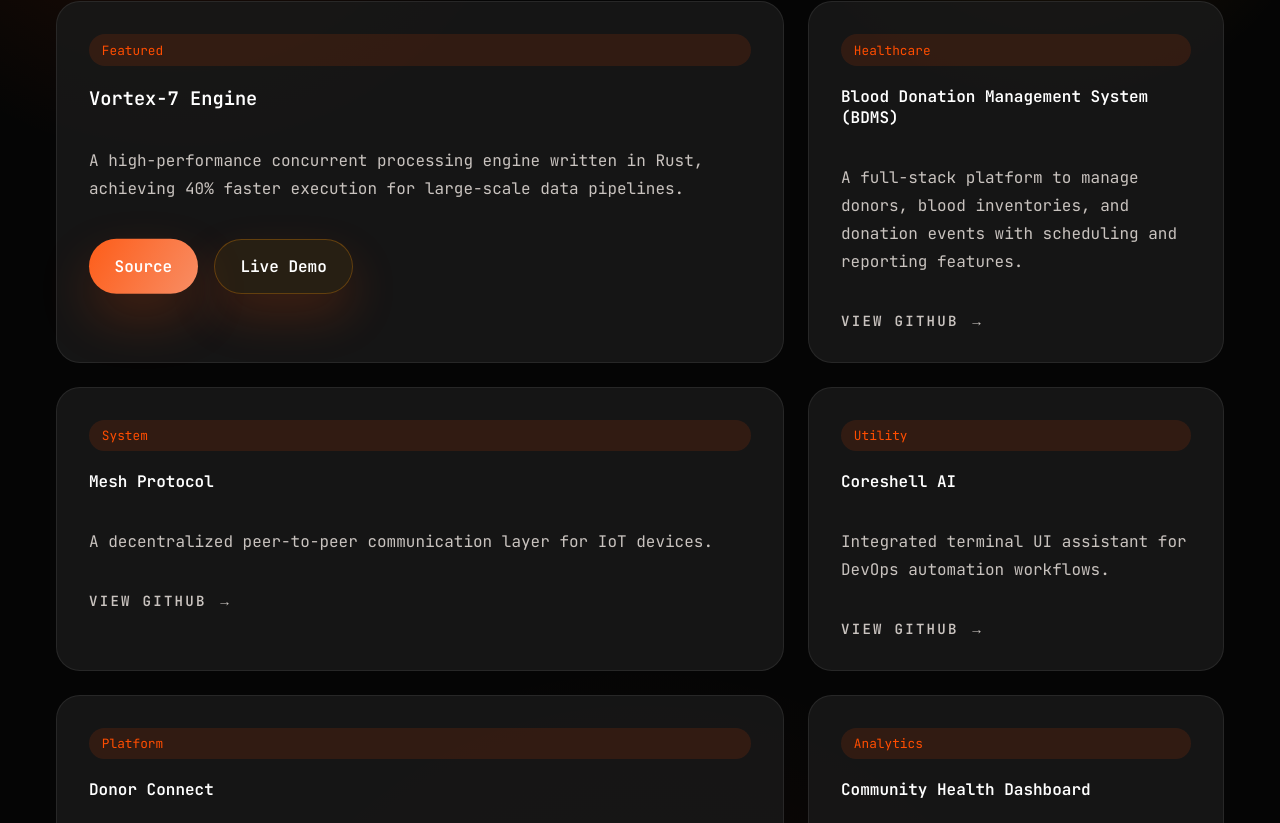
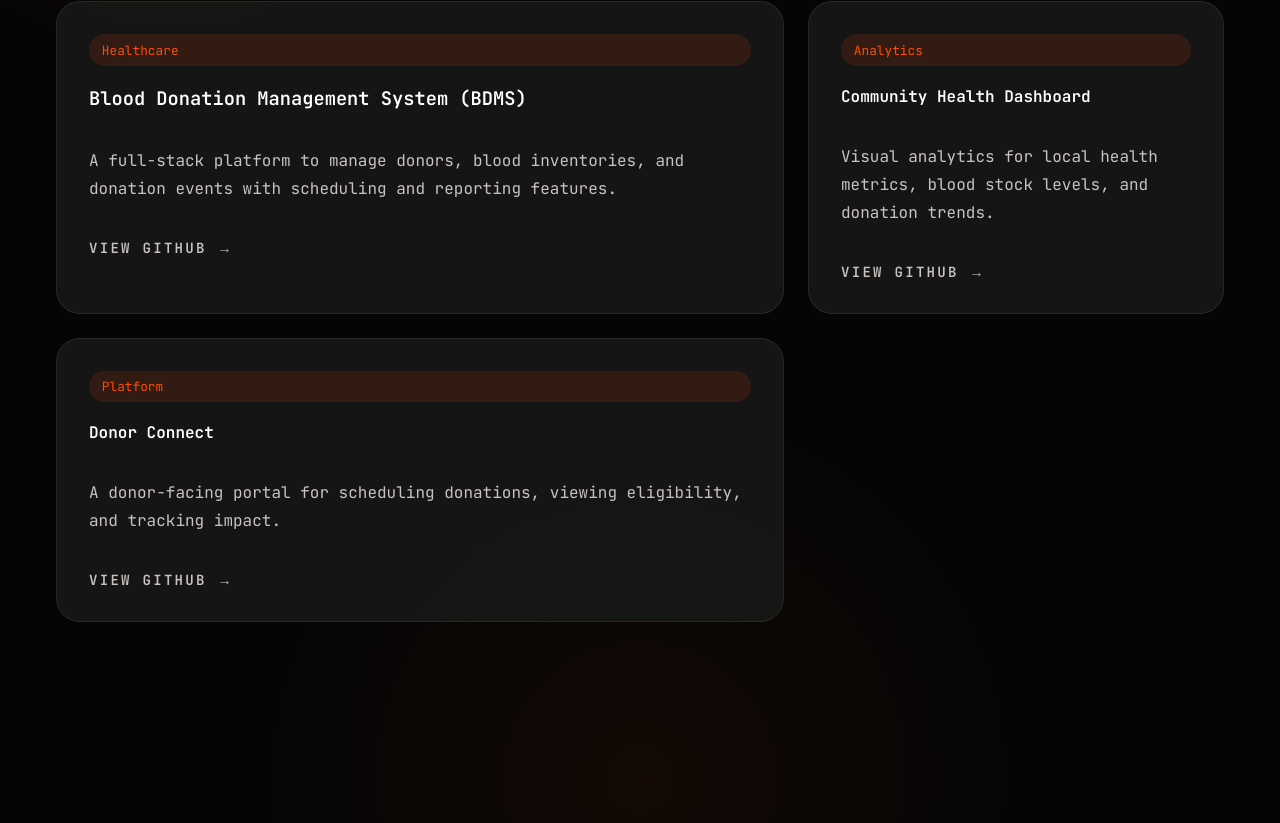
Before and after one commit to blur-ry/my-profile, a Next.js app: page /projects in a window 1280 px wide. Shown: the part 417-1240 px from the top of the page. Built offline with nearby package versions, Linux system fonts and the light colour scheme.

Commit message:
Latest updated website

```diff
--- a/src/components/ProjectsSection.tsx
+++ b/src/components/ProjectsSection.tsx
@@ -1,12 +1,6 @@
 import { ProjectCard } from './ProjectCard';
 
 const projects = [
-  {
-    title: 'Vortex-7 Engine',
-    description: 'A high-performance concurrent processing engine written in Rust, achieving 40% faster execution for large-scale data pipelines.',
-    label: 'Featured',
-    link: '#',
-  },
   {
     title: 'Blood Donation Management System (BDMS)',
     description: 'A full-stack platform to manage donors, blood inventories, and donation events with scheduling and reporting features.',
@@ -14,27 +8,15 @@ const projects = [
     link: '#',
   },
   {
-    title: 'Mesh Protocol',
-    description: 'A decentralized peer-to-peer communication layer for IoT devices.',
-    label: 'System',
-    link: '#',
-  },
-  {
-    title: 'Coreshell AI',
-    description: 'Integrated terminal UI assistant for DevOps automation workflows.',
-    label: 'Utility',
+    title: 'Community Health Dashboard',
+    description: 'Visual analytics for local health metrics, blood stock levels, and donation trends.',
+    label: 'Analytics',
     link: '#',
   },
   {
     title: 'Donor Connect',
     description: 'A donor-facing portal for scheduling donations, viewing eligibility, and tracking impact.',
     label: 'Platform',
-    link: '#',
-  },
-  {
-    title: 'Community Health Dashboard',
-    description: 'Visual analytics for local health metrics, blood stock levels, and donation trends.',
-    label: 'Analytics',
     link: '#',
   },
 ];
@@ -55,10 +37,7 @@ export function ProjectsSection() {
             <span className="panel-label">{featured.label || 'Featured'}</span>
             <h3 className="project-title">{featured.title}</h3>
             <p className="section-copy">{featured.description}</p>
-            <div className="project-actions">
-              <a className="button" href={featured.link || '#'}>Source</a>
-              <a className="button button-secondary" href={featured.link || '#'}>Live Demo</a>
-            </div>
+            <a href={featured.link || '#'} className="nav-link">View GitHub →</a>
           </div>
         )}
 
```
